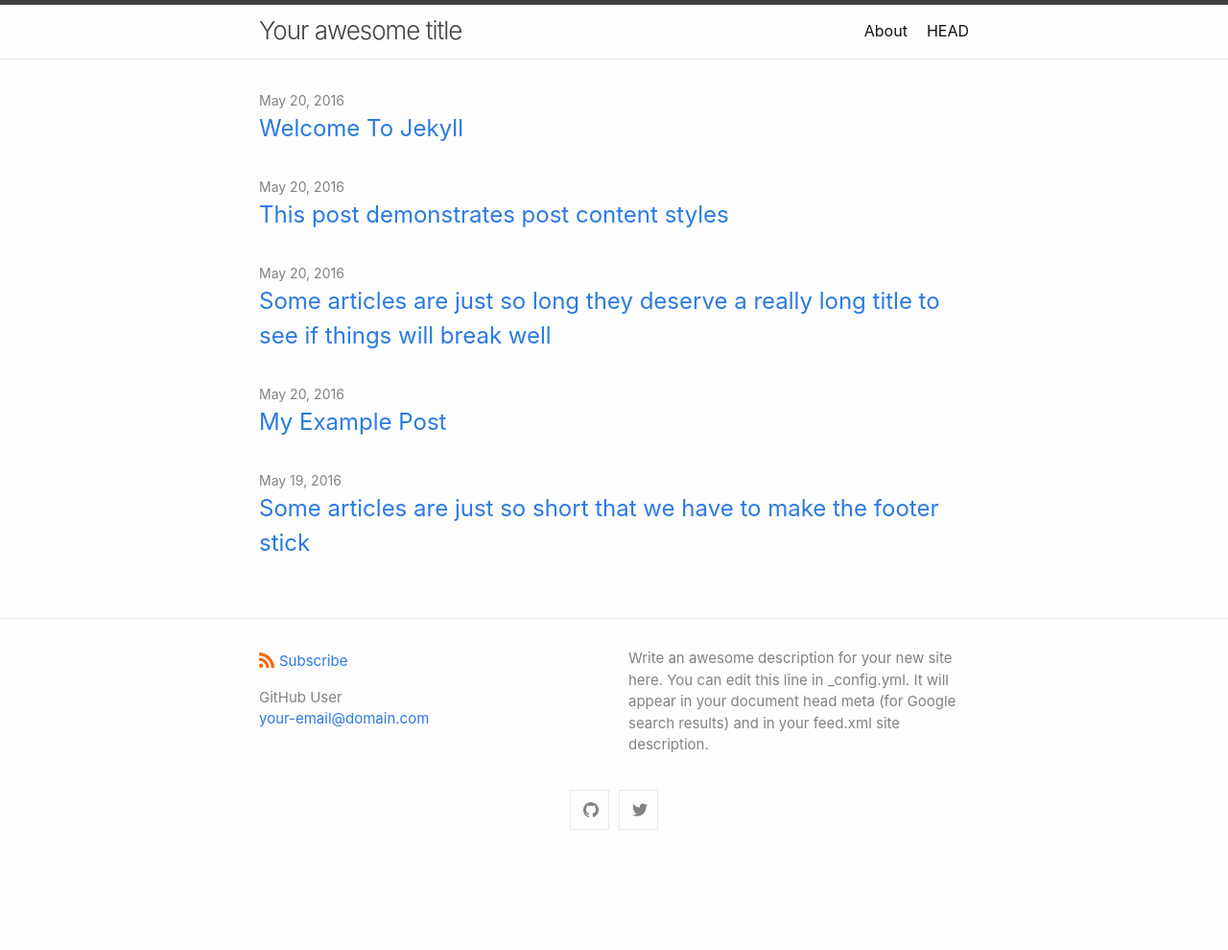
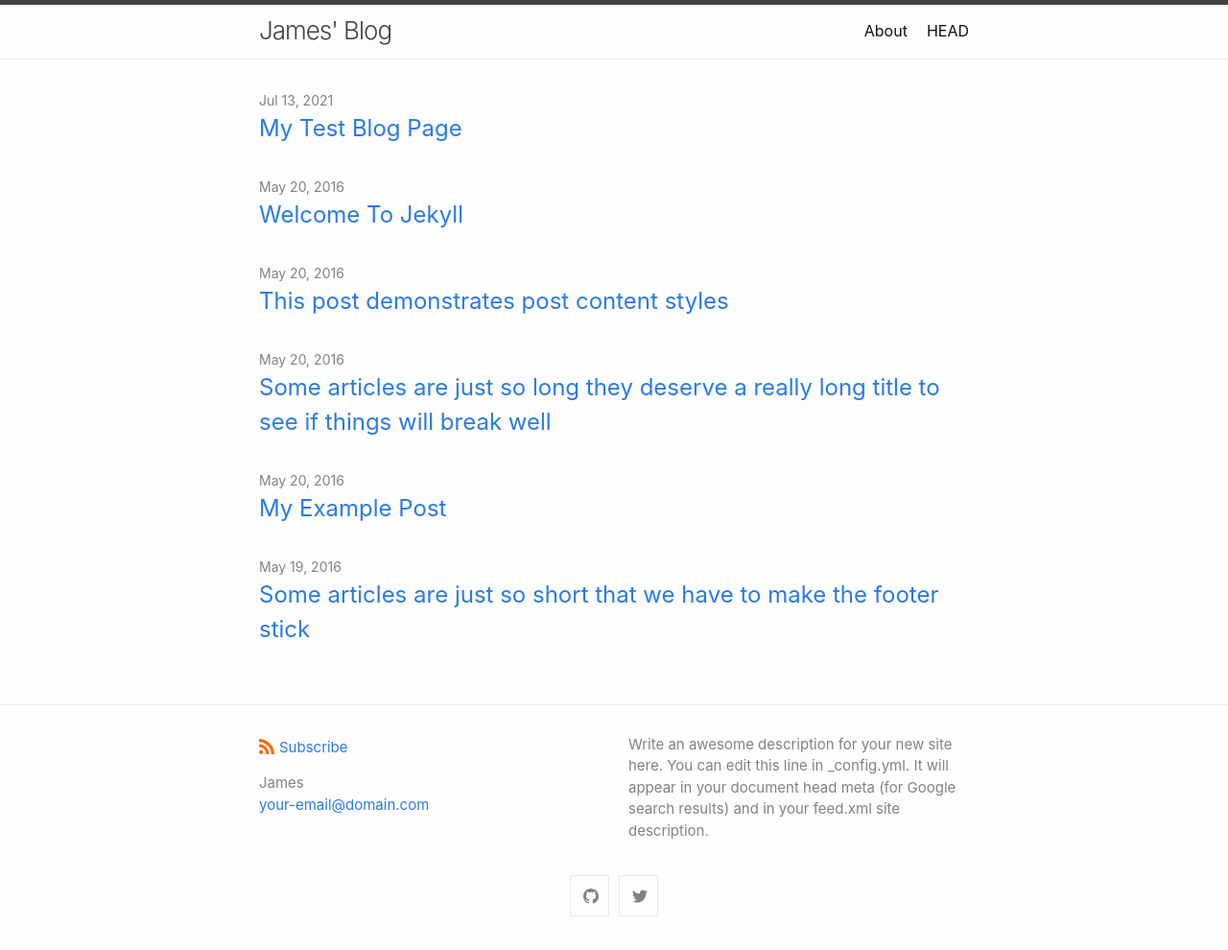
Before and after one commit to HedgesJA/HedgesJA.github.io, a Jekyll site: the page built from index.md, in a window 1280 px wide. Shown: the whole page at 96% size. Built offline with Jekyll 4.4.1, drawn with Linux system fonts in a browser that asks for light colours; before the commit the page ends 900 px from its top, so only the background shows below that.

Commit message:
NewBlog Post

```diff
--- a/_config.yml
+++ b/_config.yml
@@ -1,6 +1,6 @@
-title: Your awesome title
+title: James' Blog
 author:
-  name: GitHub User
+  name: James
   email: your-email@domain.com
 description: > # this means to ignore newlines until "show_excerpts:"
   Write an awesome description for your new site here. You can edit this
```
Also changed, not shown: _posts/2021-07-13-test-page.md (added, +7 -0 lines).
